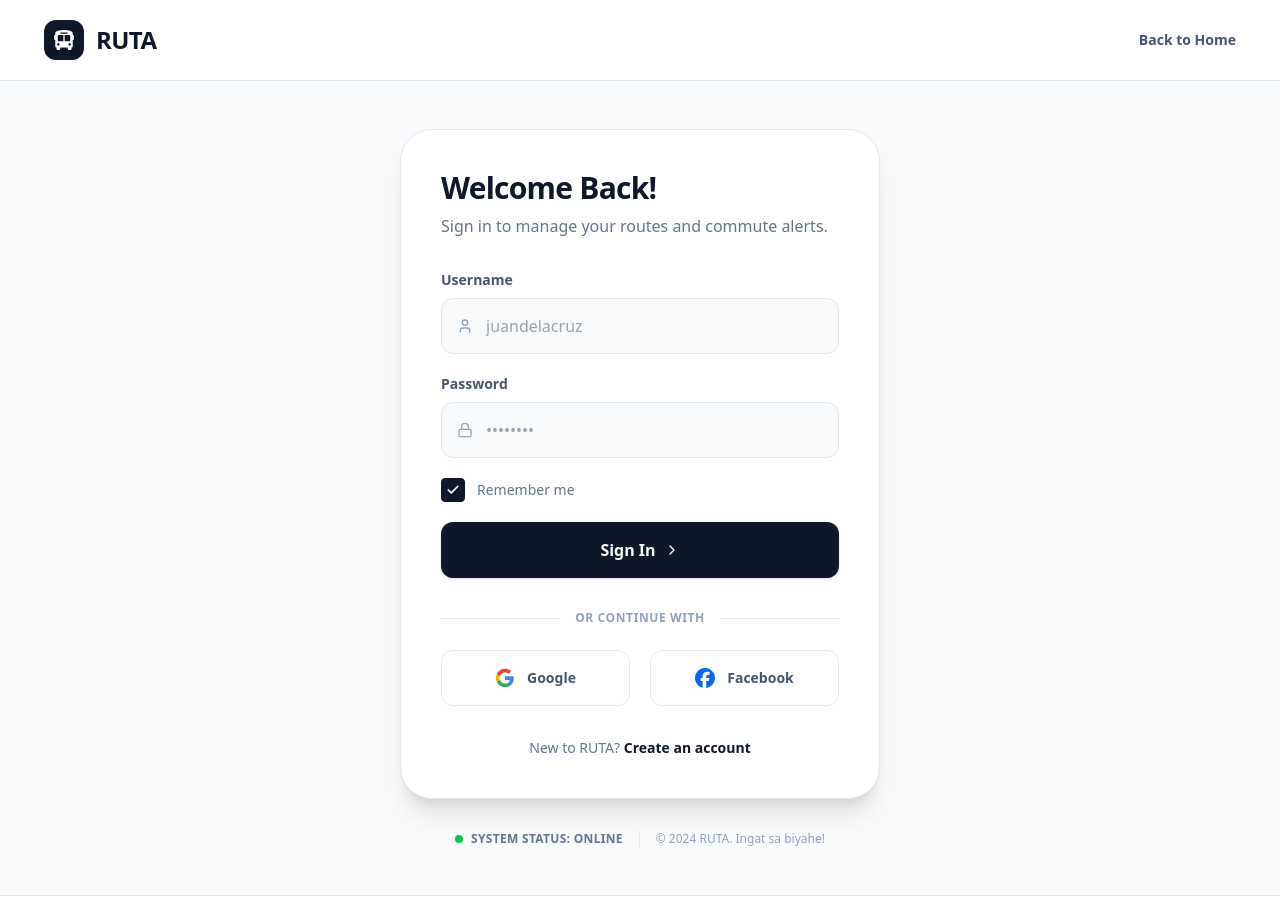
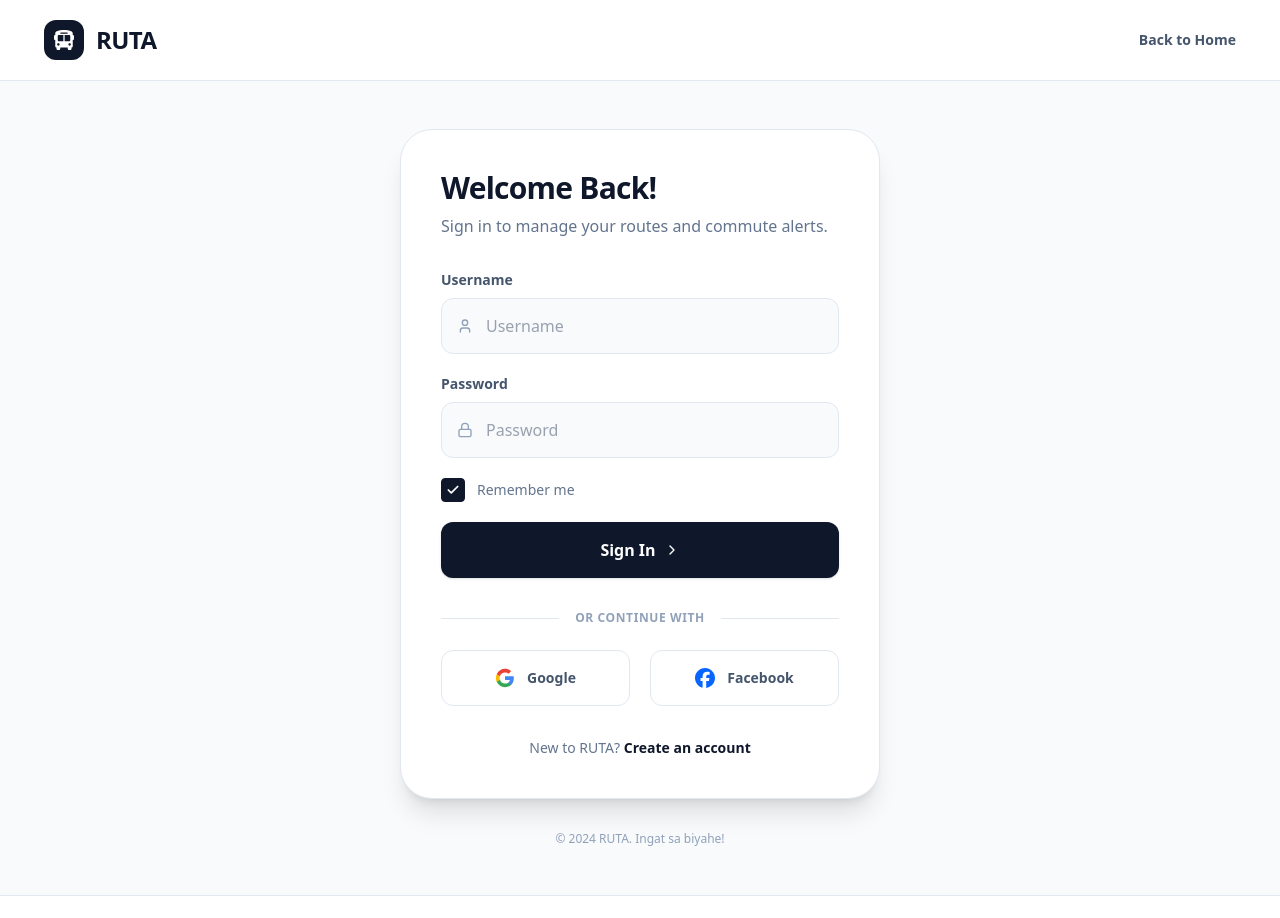
Before and after one commit to YusCML/6SEven, a Next.js app in the folder client/: page /auth/login in a window 1280 px wide. Shown: the top 918 px of the page. Built offline with nearby package versions, Linux system fonts and the light colour scheme; no server answers.

Commit message:
use username/password placeholders, drop login system status

```diff
--- a/client/src/features/auth/components/AuthStatusStrip.tsx
+++ b/client/src/features/auth/components/AuthStatusStrip.tsx
@@ -1,11 +1,13 @@
 type AuthStatusStripProps = {
-  status: string;
+  status?: string;
   stacked?: boolean;
 };
 
 const COPYRIGHT = '© 2024 RUTA. Ingat sa biyahe!';
 
 export default function AuthStatusStrip({ status, stacked = false }: AuthStatusStripProps) {
+  if (!status) return <p className="text-center text-xs text-slate-400">{COPYRIGHT}</p>;
+
   const statusLine = (
     <span className="flex items-center gap-2">
       <span className="h-2 w-2 rounded-full bg-green-500" />
--- a/client/src/features/auth/components/LoginForm.tsx
+++ b/client/src/features/auth/components/LoginForm.tsx
@@ -47,7 +47,7 @@ export default function LoginForm() {
     <AuthCard
       title="Welcome Back!"
       description="Sign in to manage your routes and commute alerts."
-      footer={<AuthStatusStrip status="System Status: Online" />}
+      footer={<AuthStatusStrip />}
     >
       {justRegistered ? (
         <Alert tone="success" className="mb-5">
@@ -62,7 +62,7 @@ export default function LoginForm() {
           type="text"
           name="username"
           autoComplete="username"
-          placeholder="juandelacruz"
+          placeholder="Username"
           icon={<UserIcon className="h-4 w-4" />}
           value={username}
           onChange={(event) => setUsername(event.target.value)}
@@ -74,7 +74,7 @@ export default function LoginForm() {
           type="password"
           name="password"
           autoComplete="current-password"
-          placeholder="••••••••"
+          placeholder="Password"
           icon={<LockIcon className="h-4 w-4" />}
           value={password}
           onChange={(event) => setPassword(event.target.value)}
--- a/client/src/features/auth/components/RegisterForm.tsx
+++ b/client/src/features/auth/components/RegisterForm.tsx
@@ -53,7 +53,7 @@ export default function RegisterForm() {
           type="text"
           name="username"
           autoComplete="username"
-          placeholder="juandelacruz"
+          placeholder="Username"
           icon={<UserIcon className="h-4 w-4" />}
           value={formData.username}
           onChange={(event) => setFormData({ ...formData, username: event.target.value })}
```
